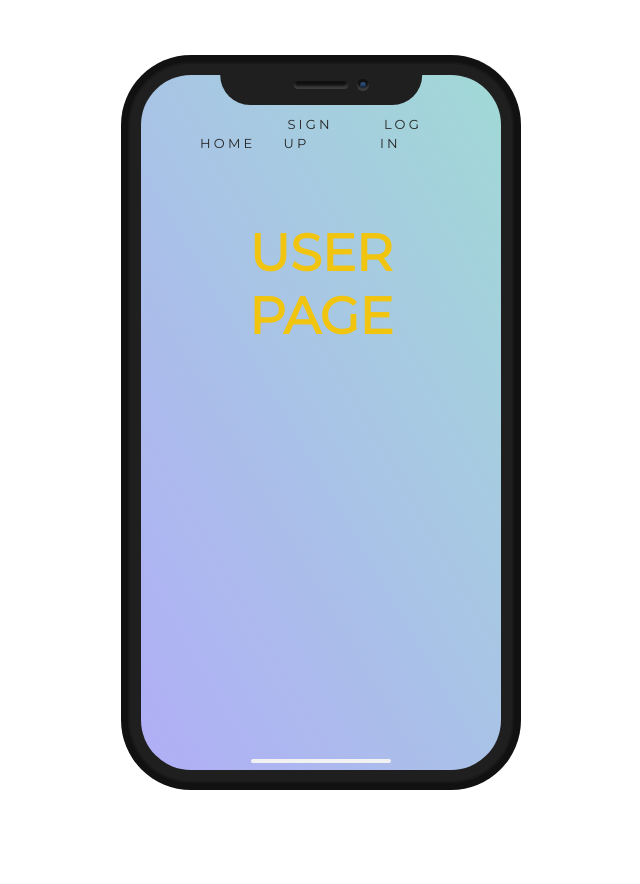
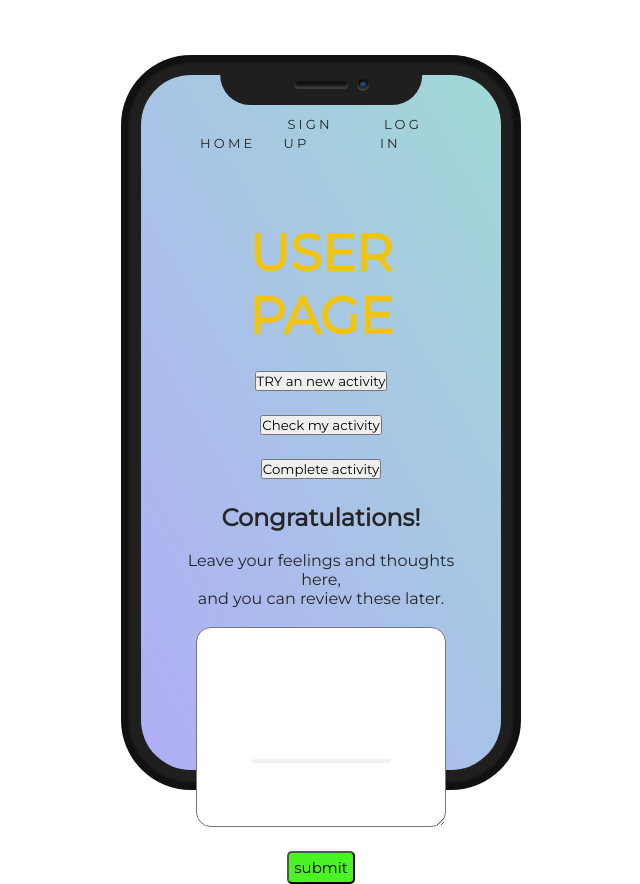
Before and after one commit to MrDrops/project2-support-buddy-front, a React (Create React App) app in the folder mental-health-app/: page /userMain in a window 1280 px wide. Shown: the whole page, without its empty margins (319-959 px from the left). Before the commit the page ends 845 px from the top, so only its background shows below. Built offline with nearby package versions, Linux system fonts and the light colour scheme; a web font is replaced by a local one.

Commit message:
user page

```diff
--- a/mental-health-app/src/components/UserMain.js
+++ b/mental-health-app/src/components/UserMain.js
@@ -1,12 +1,25 @@
-import React from "react";
+import React, {useEffect, useState} from 'react';
+import CheckStatusMessage from './CheckStatusMessage';
+import CompleteMessage from './CompleteMessage';
+import Journal from './Journal';
+import PopUpMessage from './PopUpMessage';
+
+
 
 const UserMain = () => {
+
+
+
+
 
     return (
        <div className="wrapper">
 
             <h1>User Page</h1>
-
+            <PopUpMessage />
+            <CheckStatusMessage />
+            <CompleteMessage />
+            <Journal />
         </div>
 
     );
```
